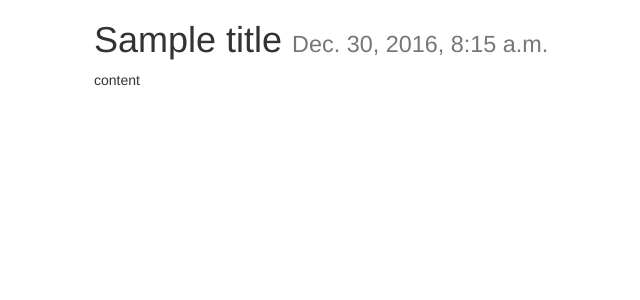
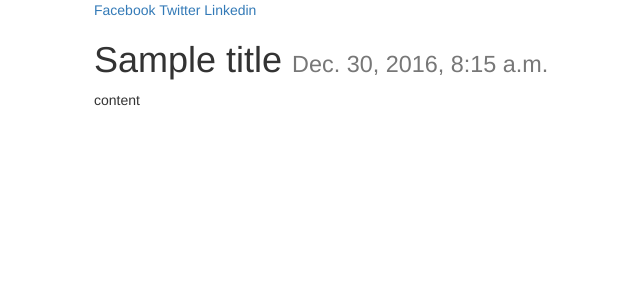
Before and after one commit to ElvinKim/django_blog_project, a Django app: template blog/templates/detail.html in a window 1280 px wide. Shown: the top 300 px of the page, without its empty margins (276-916 px from the left). Run offline with Django 3.2, Linux system fonts and the light colour scheme; data comes from the database, SQL or seed files in the repository; the template is opened without the code that fills it: values that come from a table or form of the project are taken from there, most other values are stand-ins (such as "Sample title", 1, 10 or a date in 2020); some libraries are stand-ins or nearby versions.

Commit message:
[edit] add urlify

```diff
--- a/blog/templates/detail.html
+++ b/blog/templates/detail.html
@@ -1,4 +1,5 @@
 {% extends "base.html" %}
+{% load urlify %}
 
 {% block container %}
 
@@ -7,6 +8,20 @@
     {% if instance.image %}
     <img src="{{ instance.image.url }}" style="width:100%"/>
     {% endif %}
+
+    <a href="https://www.facebook.com/sharer/sharer.php?u= {{ request.build_absolute_uri }}">
+        Facebook
+    </a>
+
+    <a href="https://twitter.com/home?status={{ instance.content|truncatechars:120|urlify }}%20{{ request.build_absolute_uri }}">
+        Twitter
+    </a>
+
+    <a href="https://www.linkedin.com/shareArticle?mini=true&url={{ request.build_absolute_uri }}&title={{ instance.titel }}&summary={{ share_string }}&source={{ request.build_absolute_uri }}">
+        Linkedin
+    </a>
+
+
     <h1>{{ title }} <small>{{ instance.timestamp }}</small> </h1>
     <div>{{ instance.content|linebreaks }}</div>
 </div>
```
